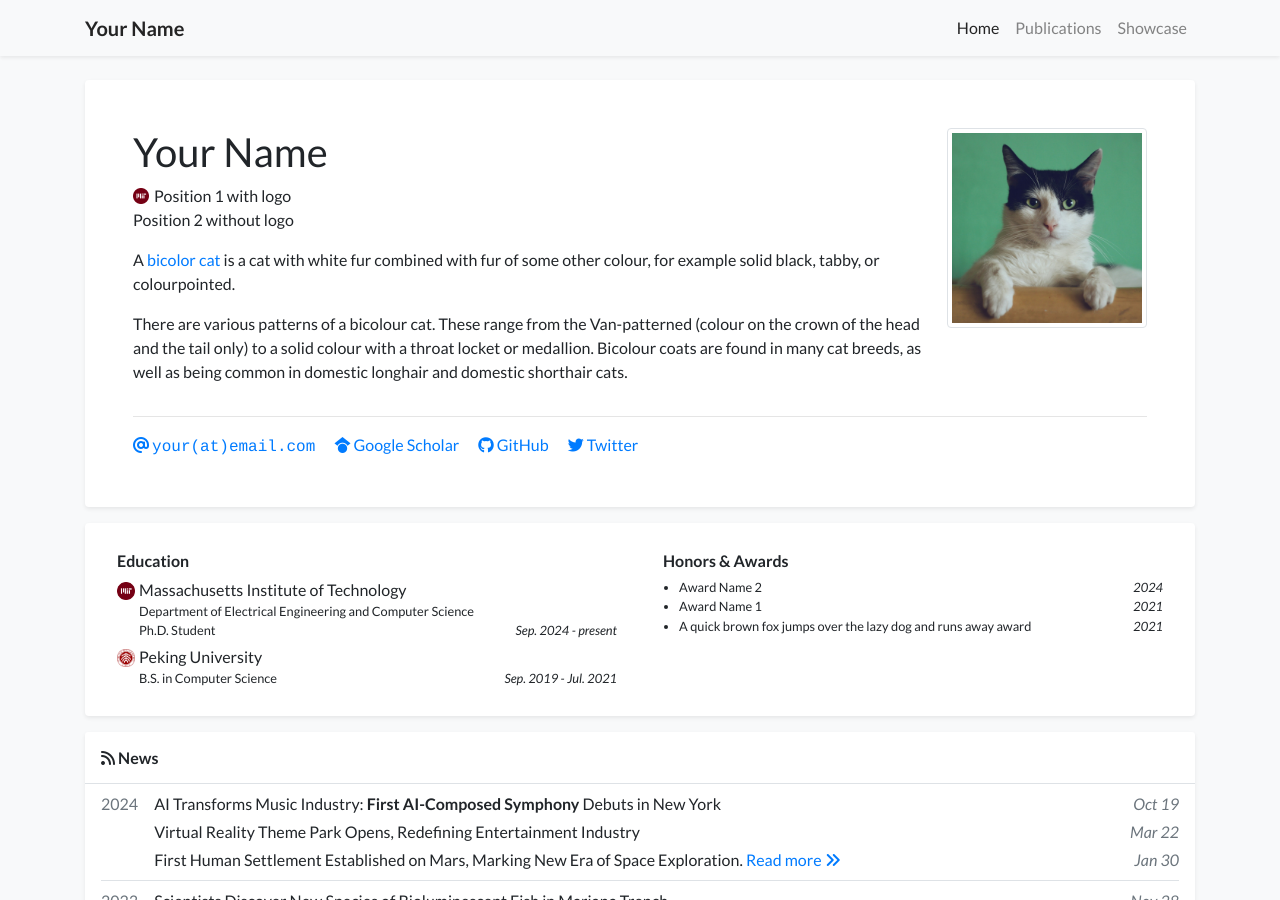
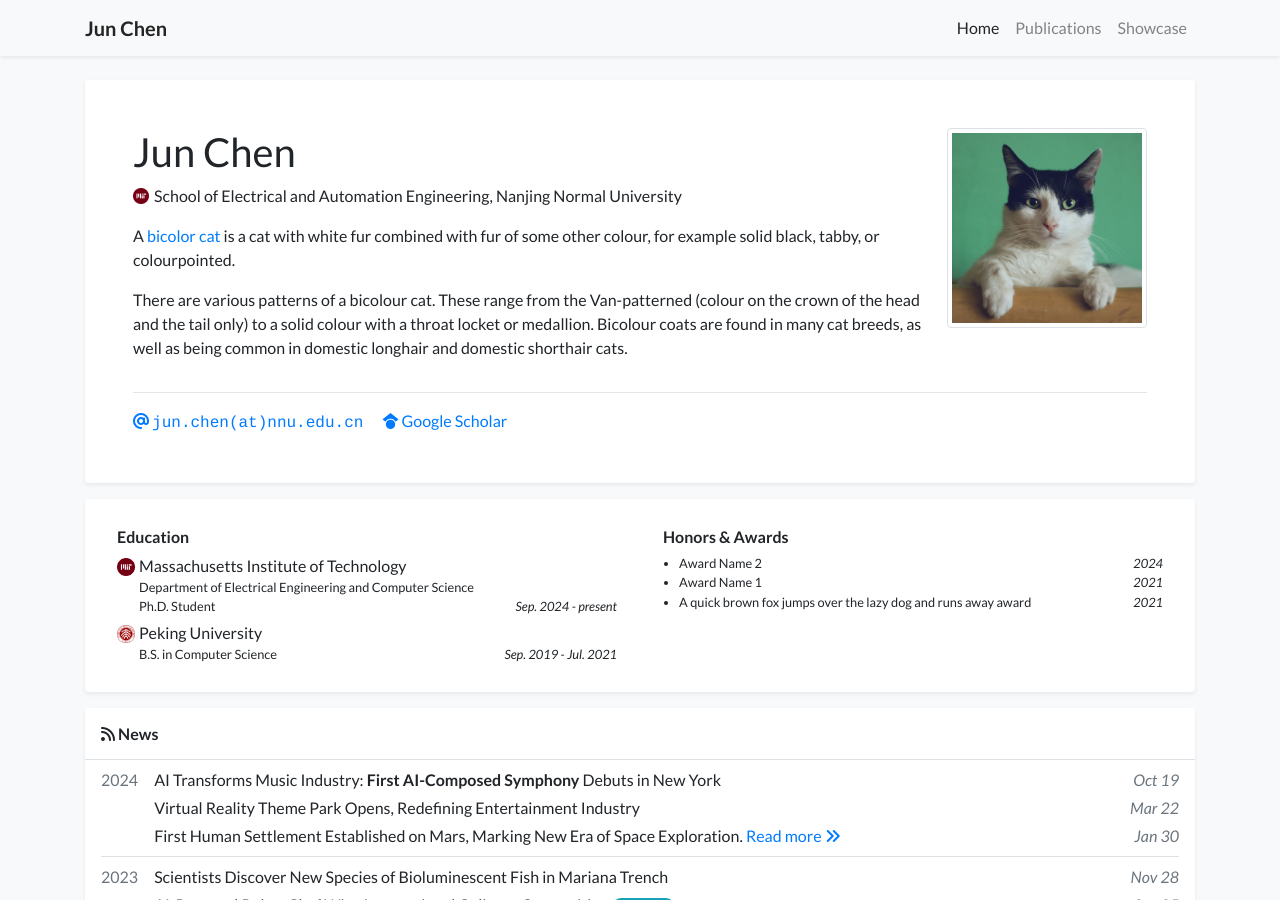
Before and after one commit to junchenrobotics/junchenrobotics.github.io, a Jekyll site: the page built from index.html, in a window 1280 px wide and 900 px high. Built offline with Jekyll 4.4.1, drawn with Linux system fonts in a browser that asks for light colours; nearby versions of some CDN libraries; a style sheet for code colours, icons or effects is not loaded.

Commit message:
Update profile.yml

```diff
--- a/_data/profile.yml
+++ b/_data/profile.yml
@@ -1,18 +1,18 @@
-primary_name: "Your Name"
-secondary_name: ""
-navbar_name: "Your Name"
+primary_name: "Jun Chen"
+#secondary_name: ""
+navbar_name: "Jun Chen"
 
 positions:
 - logo: /assets/images/badges/MIT_Social_circle.png  # Logo is optional
-  name: Position 1 with logo
-- name: Position 2 without logo
+  name: School of Electrical and Automation Engineering, Nanjing Normal University
+#- name: Position 2 without logo
 
 
-email: "your@email.com"
+email: "jun.chen@nnu.edu.cn"
 # cv_link: link-to-your-cv-file
-gscholar: xFmQpf4AAAAJ  # This is an example, replace it with your own Google Scholar ID
-github: your_github_id
-twitter: your_twitter_id  # Do not include the '@' symbol
+gscholar: https://scholar.google.com/citations?user=rlp3KGwAAAAJ&hl=zh-CN  # This is an example, replace it with your own Google Scholar ID
+#github: your_github_id
+#twitter: your_twitter_id  # Do not include the '@' symbol
 # wechat_qrcode: /assets/images/etc/wechat.jpg
 # wechat_prompt: >-
 #   Please tell me your <strong>name</strong> and <strong>affiliation</strong> (current or past) when adding my wechat. Thanks!
```
